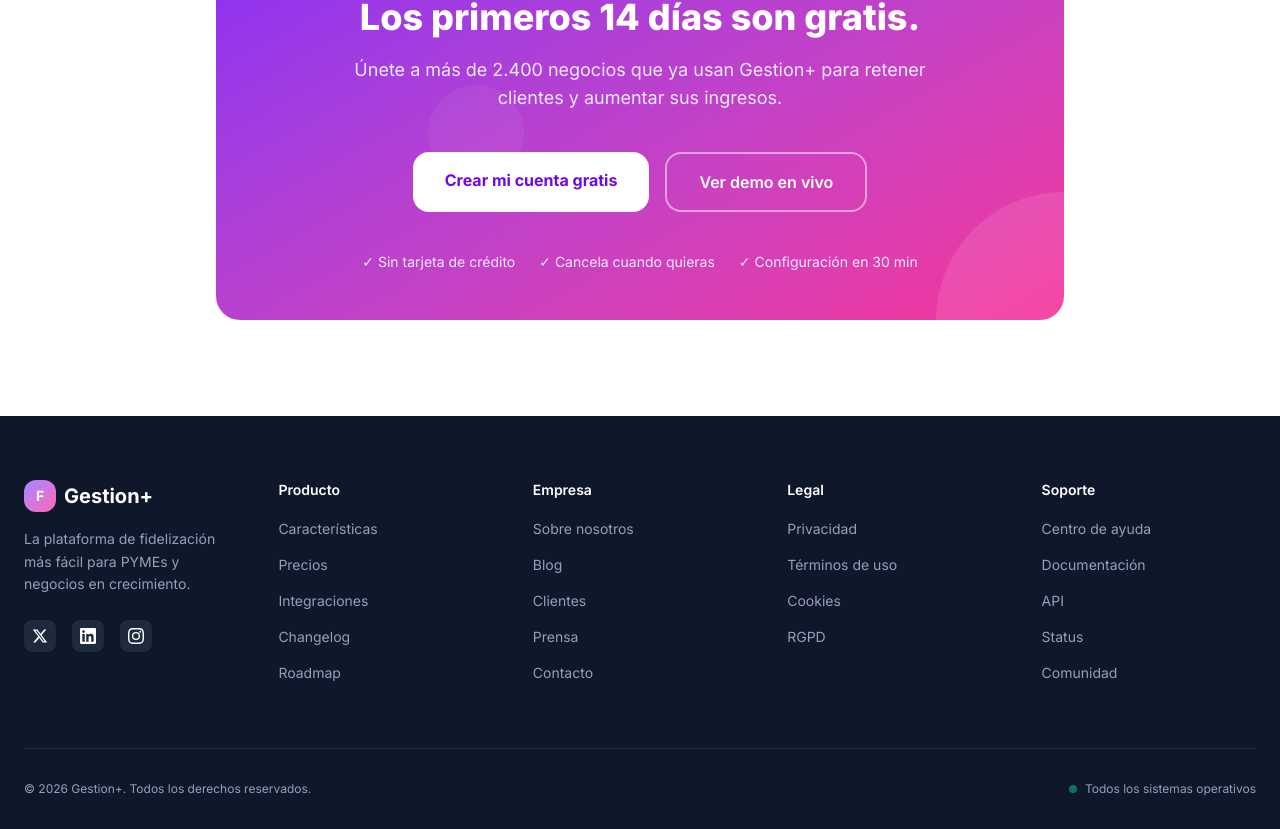
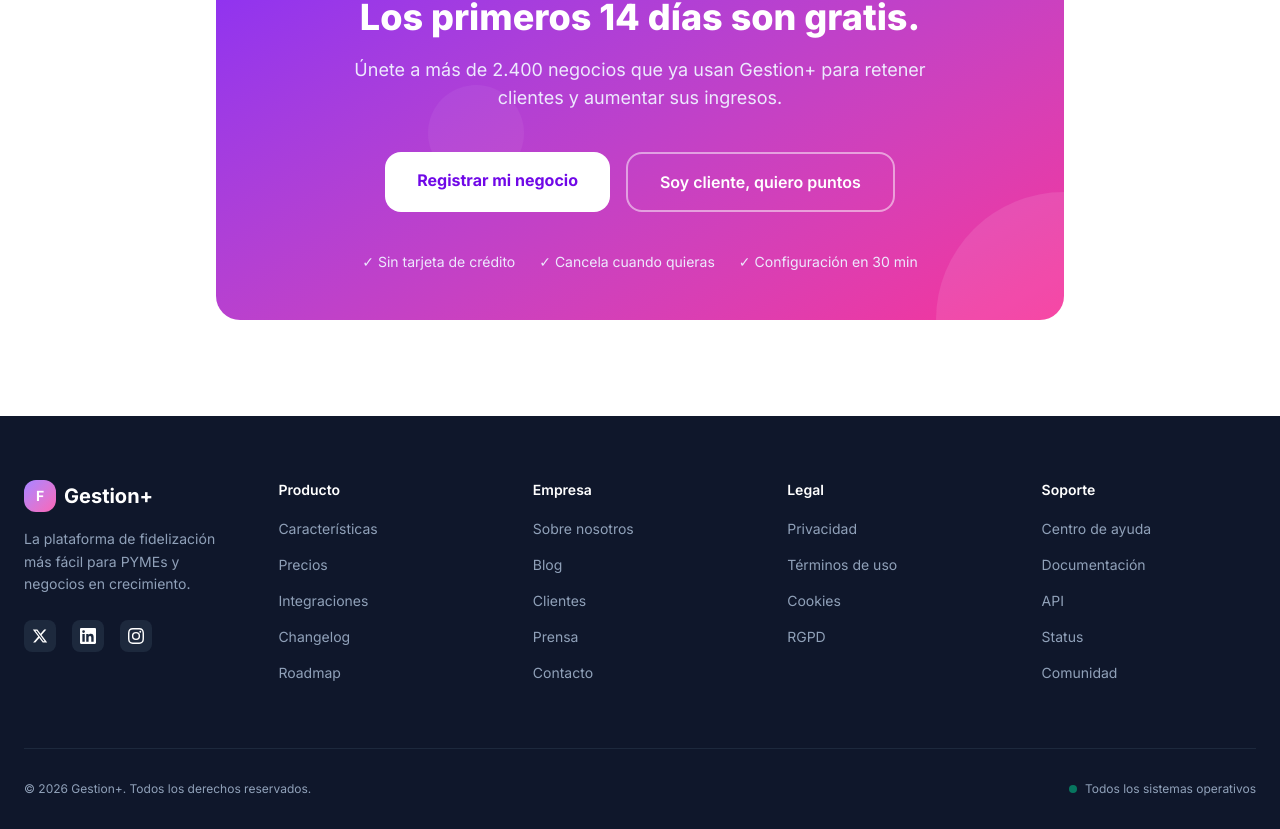
Before and after one commit to FaniDAW/GestionPlus, a React (Vite) app in the folder Frontend/: page / in a window 1280 px wide. Shown: the part 6340-7169 px from the top of the page. Built offline with nearby package versions, Linux system fonts and the light colour scheme; no server answers.

Commit message:
Diferenciar flujos de registro por tipo de usuario

```diff
--- a/Frontend/index.html
+++ b/Frontend/index.html
@@ -4,7 +4,7 @@
     <meta charset="UTF-8" />
     <link rel="icon" type="image/svg+xml" href="/favicon.svg" />
     <meta name="viewport" content="width=device-width, initial-scale=1.0" />
-    <title>Fidelix — Fidelización de clientes para tu negocio</title>
+    <title>Gestión+ — Fideliza clientes, solo o en red</title>
     <link rel="preconnect" href="https://fonts.googleapis.com" />
     <link rel="preconnect" href="https://fonts.gstatic.com" crossorigin />
     <link href="https://fonts.googleapis.com/css2?family=Inter:wght@400;500;600;700;800;900&display=swap" rel="stylesheet" />
--- a/Frontend/src/components/CTASection.jsx
+++ b/Frontend/src/components/CTASection.jsx
@@ -27,17 +27,17 @@
 
             <div className="flex flex-col sm:flex-row gap-4 justify-center">
               <Link
-                to="/register"
+                to="/register?plan=individual"
                 className="bg-white text-violet-700 font-bold px-8 py-4 rounded-2xl hover:shadow-2xl transition-all"
               >
-                Crear mi cuenta gratis
+                Registrar mi negocio
               </Link>
-              <button
-                onClick={() => document.getElementById('cómo-funciona')?.scrollIntoView({ behavior: 'smooth' })}
+              <Link
+                to="/register"
                 className="border-2 border-white/50 text-white font-semibold px-8 py-4 rounded-2xl hover:bg-white/10 transition-all"
               >
-                Ver demo en vivo
-              </button>
+                Soy cliente, quiero puntos
+              </Link>
             </div>
 
             <div className="mt-10 flex flex-wrap items-center justify-center gap-6">
--- a/Frontend/src/components/Pricing.jsx
+++ b/Frontend/src/components/Pricing.jsx
@@ -264,7 +264,10 @@
 
   const handleCta = async (plan) => {
     if (!plan.id) { navigate('/contact'); return }
-    if (!user)    { navigate('/register'); return }
+    if (!user) {
+      navigate(plan.id === 'individual' ? '/register?plan=individual' : '/register')
+      return
+    }
 
     setLoadingPlan(plan.id)
     try {
```
